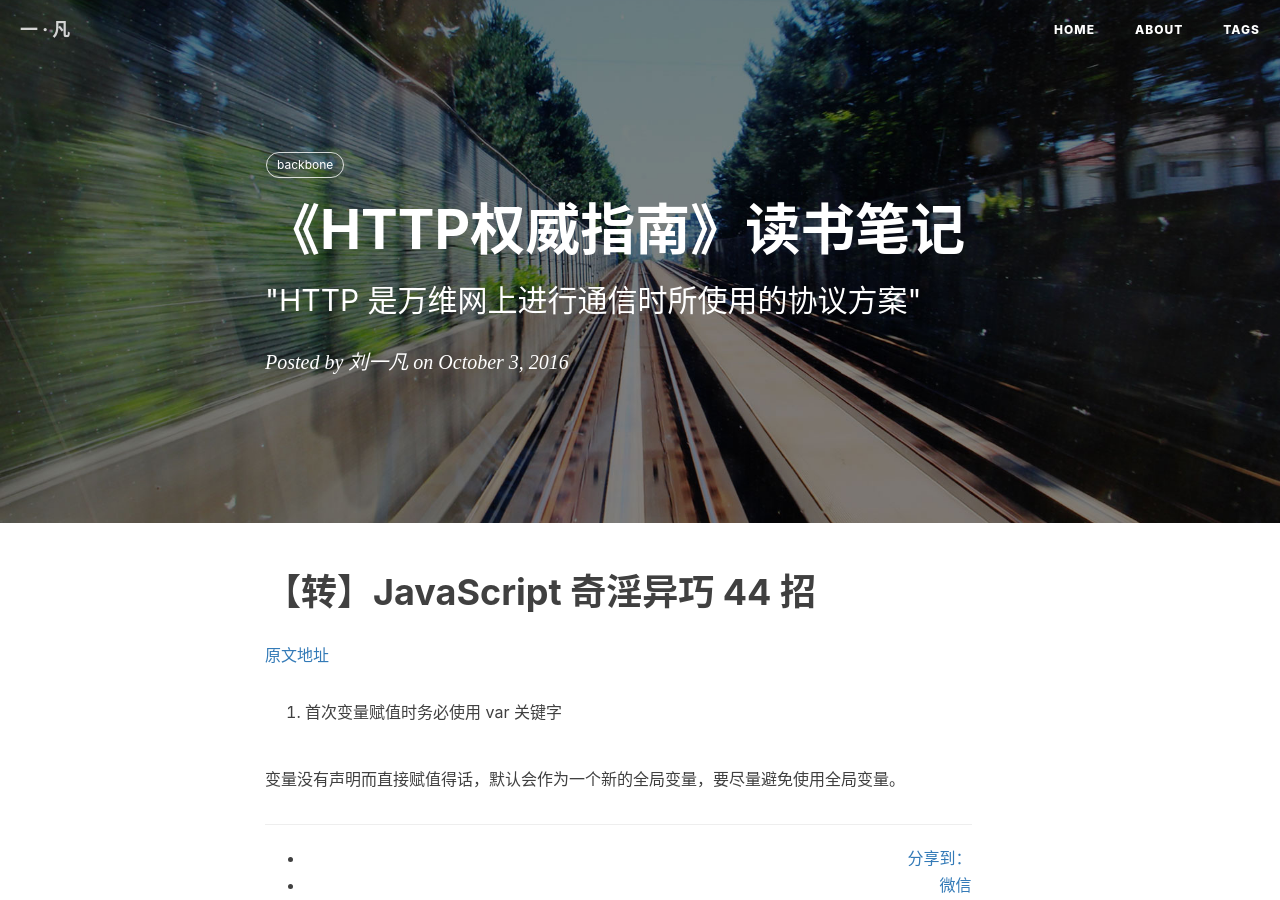
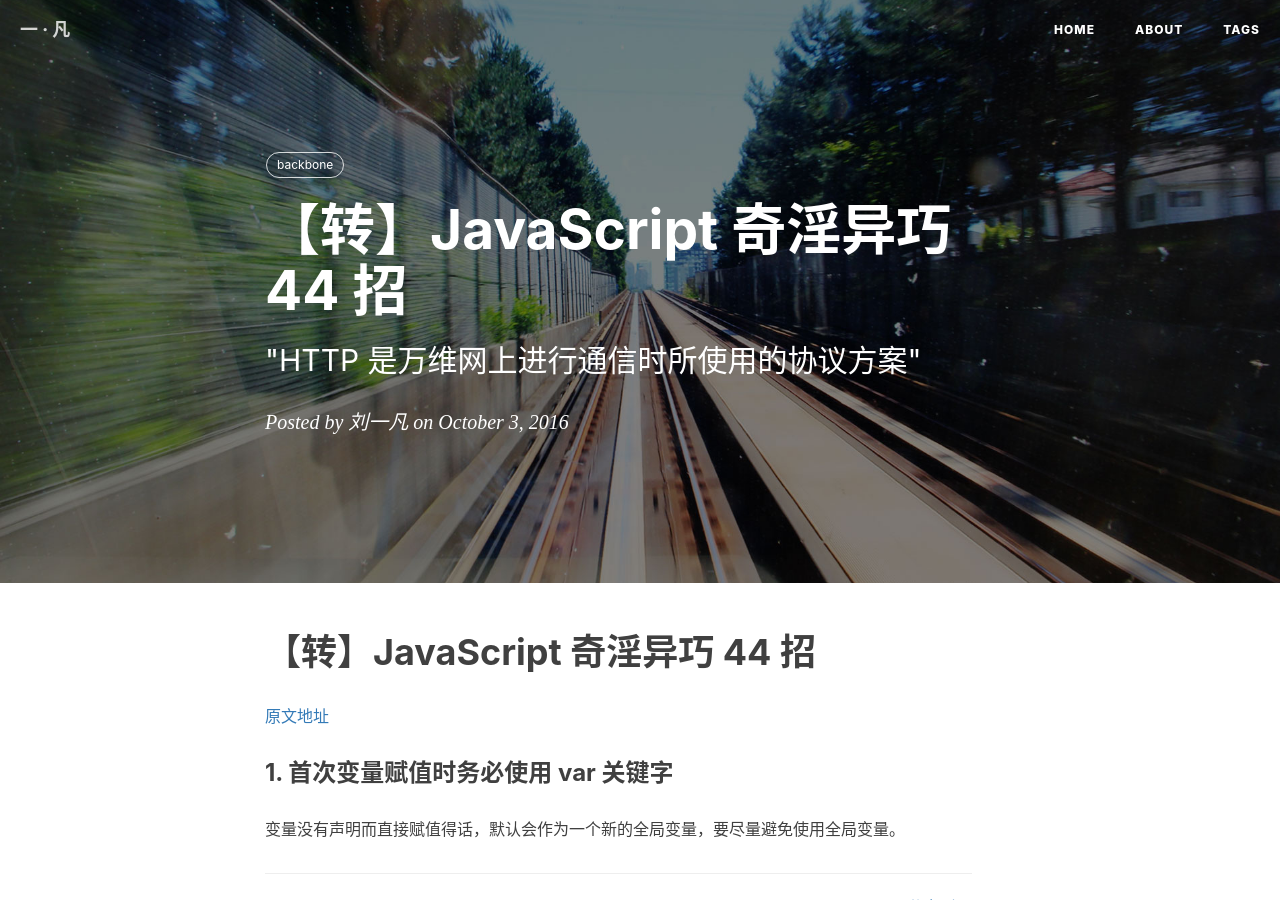
Before and after one commit to CherishLyf/CherishLyf.github.io, a Jekyll site: the page built from _posts/2016-10-03-javascript.markdown, in a window 1280 px wide and 900 px high. Built offline with Jekyll 4.4.1, drawn with Linux system fonts in a browser that asks for light colours; nearby versions of some CDN libraries; comment, search, counter and statistics services are not loaded.

Commit message:
新文章

```diff
--- a/_posts/2016-10-03-javascript.markdown
+++ b/_posts/2016-10-03-javascript.markdown
@@ -1,6 +1,6 @@
 ---
 layout:     post
-title:      "《HTTP权威指南》读书笔记"
+title:      "【转】JavaScript 奇淫异巧 44 招"
 subtitle:   " \"HTTP 是万维网上进行通信时所使用的协议方案\""
 author:     "刘一凡"
 header-img: "img/post-bg-2015.jpg"
@@ -12,6 +12,6 @@ tags:
 
 [原文地址](http://forums.fami2u.com/t/javascript-44/77/1)
 
-1. 首次变量赋值时务必使用 var 关键字
+### 1. 首次变量赋值时务必使用 var 关键字
 
 变量没有声明而直接赋值得话，默认会作为一个新的全局变量，要尽量避免使用全局变量。
```
